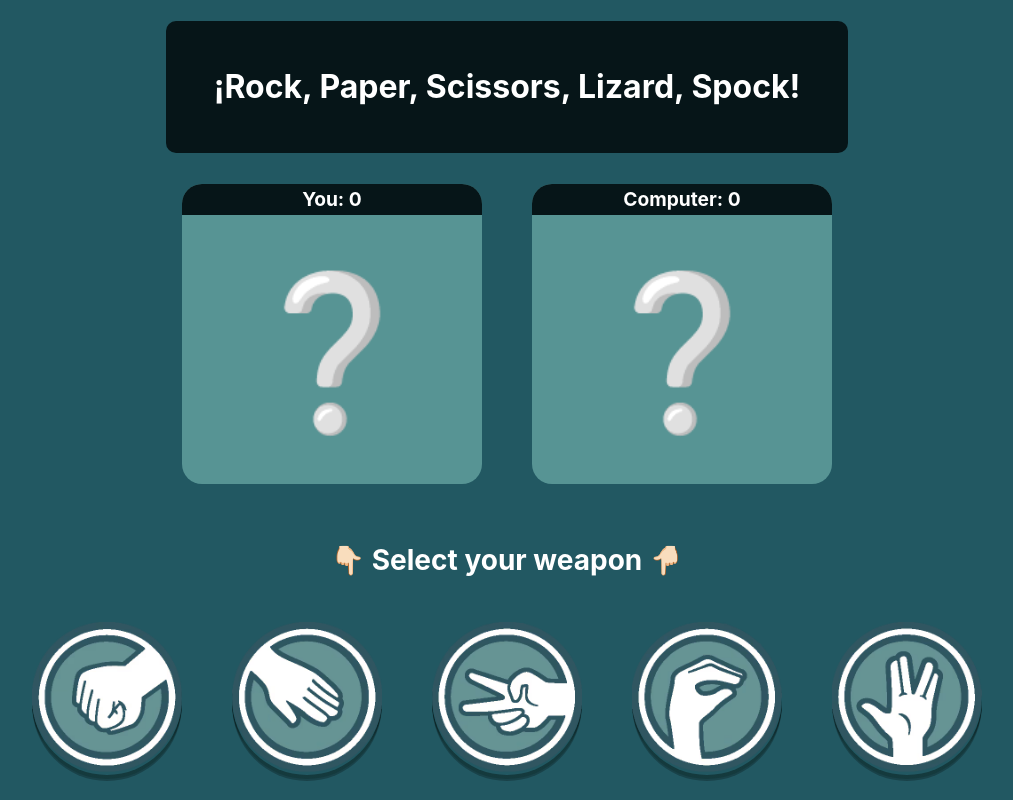
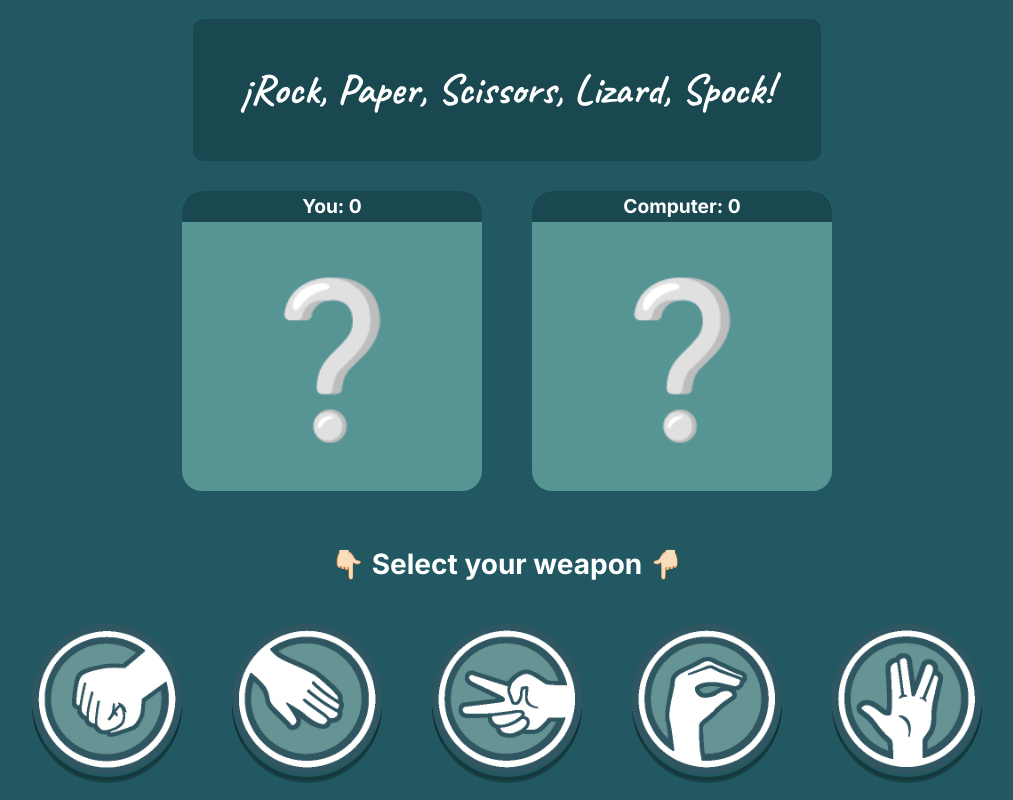
Before and after one commit to Alejandro-Cardozo/react-challenges, a React (Vite) app in the folder rock-paper-scissors-lizard-spock/: page / in a window 1280 px wide. Shown: the whole page, without its empty margins (133-1146 px from the left). Built offline with nearby package versions, Linux system fonts and the light colour scheme.

Commit message:
Split up App.css into different css modules

```diff
--- a/rock-paper-scissors-lizard-spock/src/App.jsx
+++ b/rock-paper-scissors-lizard-spock/src/App.jsx
@@ -9,9 +9,9 @@ import { images } from './images'
 import { rules } from './data/data'
 import { selectWinner, randomAction } from './helpers/helpers'
 // Styles
-import './App.css'
+import classes from './App.module.css'
 
-function App () {
+function App() {
   const [playerAction, setPlayerAction] = useState('default')
   const [playerScore, setPlayerScore] = useState(0)
   const [computerAction, setComputerAction] = useState('default')
@@ -34,16 +34,16 @@ function App () {
   }
 
   return (
-    <div className='center'>
+    <div className={classes.center}>
       <h1>¡Rock, Paper, Scissors, Lizard, Spock!</h1>
       <div>
-        <div className='container'>
+        <div className={classes.container}>
           <Player id={1} name='You' score={playerScore} action={playerAction} />
           <Player id={2} name='Computer' score={computerScore} action={computerAction} />
         </div>
       </div>
       <ShowWinner winner={winner} />
-      <div className='buttons'>
+      <div className={classes.buttons}>
         {images.map((img) => (
           <Button3D
             key={img.id}
--- /dev/null
+++ b/rock-paper-scissors-lizard-spock/src/App.module.css
@@ -0,0 +1,22 @@
+.center {
+  display: flex;
+  flex-direction: column;
+  justify-content: space-evenly;
+  align-items: center;
+  height: 100vh;
+}
+
+.container {
+  display: flex;
+  flex-direction: row;
+  justify-content: center;
+  align-items: center;
+  gap: 3rem;
+}
+
+.buttons {
+  display: flex;
+  gap: 5rem;
+  align-items: center;
+  justify-content: center;
+}
--- a/rock-paper-scissors-lizard-spock/src/components/Player.jsx
+++ b/rock-paper-scissors-lizard-spock/src/components/Player.jsx
@@ -1,14 +1,24 @@
 // Data
 import { icons } from '../data/data'
 
-function Player ({ id = 1, name = 'Player', score = 0, action = 'rock' }) {
-  const actionClasses = id === 1 ? 'action player-one' : 'action player-two'
+// Styles
+import classes from './Player.module.css'
+
+function Player({ id = 1, name = 'Player', score = 0, action = 'rock' }) {
+  const actionClasses =
+    id === 1
+      ? `${classes['action']} ${classes['player-one']}`
+      : `${classes['action']} ${classes['player-two']}`
   return (
-    <div className='player'>
-      <div className='score'>
+    <div className={classes.player}>
+      <div className={classes.score}>
         {name}: {score}
       </div>
-      {icons[action] ? <div className={actionClasses}>{icons[action] || '👈🏻'}</div> : <div className='action'>❔</div>}
+      {icons[action] ? (
+        <div className={actionClasses}>{icons[action] || '👈🏻'}</div>
+      ) : (
+        <div className={classes.action}>❔</div>
+      )}
     </div>
   )
 }
--- a/rock-paper-scissors-lizard-spock/src/App.css
+++ b/rock-paper-scissors-lizard-spock/src/components/Player.module.css
@@ -1,26 +1,3 @@
-.center {
-  display: flex;
-  flex-direction: column;
-  justify-content: space-evenly;
-  align-items: center;
-  height: 100vh;
-}
-
-.container {
-  display: flex;
-  flex-direction: row;
-  justify-content: center;
-  align-items: center;
-  gap: 3rem;
-}
-
-.buttons {
-  display: flex;
-  gap: 5rem;
-  align-items: center;
-  justify-content: center;
-}
-
 .player {
   margin: 1rem;
   width: 30rem;
--- a/rock-paper-scissors-lizard-spock/src/index.css
+++ b/rock-paper-scissors-lizard-spock/src/index.css
@@ -1,10 +1,12 @@
+@import url('https://fonts.googleapis.com/css2?family=Caveat:wght@400;700&family=Inter:wght@300;400;700;800&display=swap');
+
 :root {
   --primary-color: hsl(190, 48%, 26%);
-  --primary-color-dark:hsl(190, 60%, 6%);
+  --primary-color-dark:hsl(190, 51%, 21%);
   --primary-color-light: hsl(180, 26%, 46%);
   --text-primary-color: #fff;
 
-  font-family: Inter, system-ui, Avenir, Helvetica, Arial, sans-serif;
+  font-family: 'Inter', system-ui, Avenir, Helvetica, Arial, sans-serif;
   line-height: 1.5;
   font-weight: 400;
   font-size: 62.5%;
@@ -35,7 +37,8 @@ body {
 }
 
 h1 {
-  font-size: 3.2rem;
+  font-size: 4.2rem;
+  font-family: 'Caveat', sans-serif;
   margin: 0;
   text-align: center;
   background-color: var(--primary-color-dark);
```
